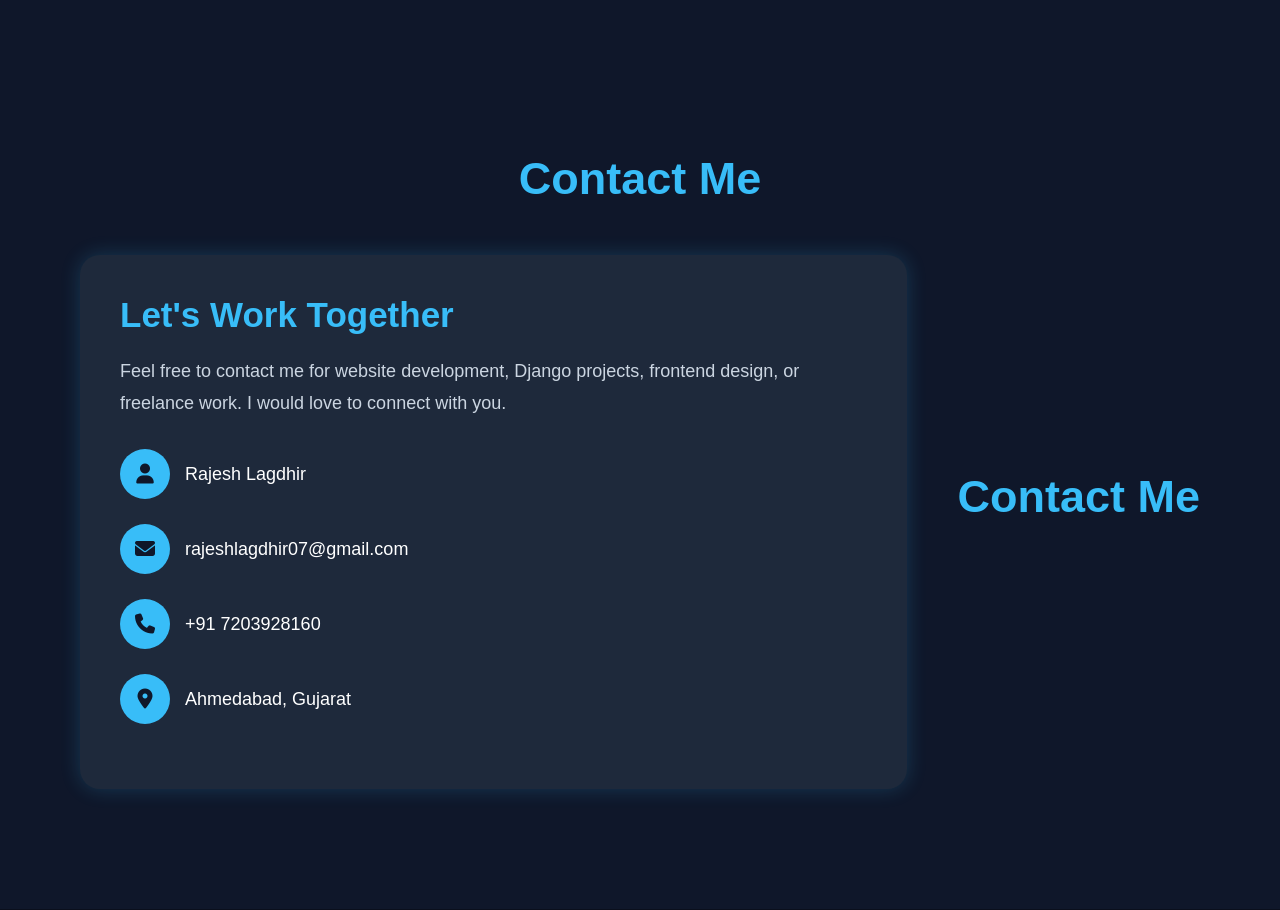
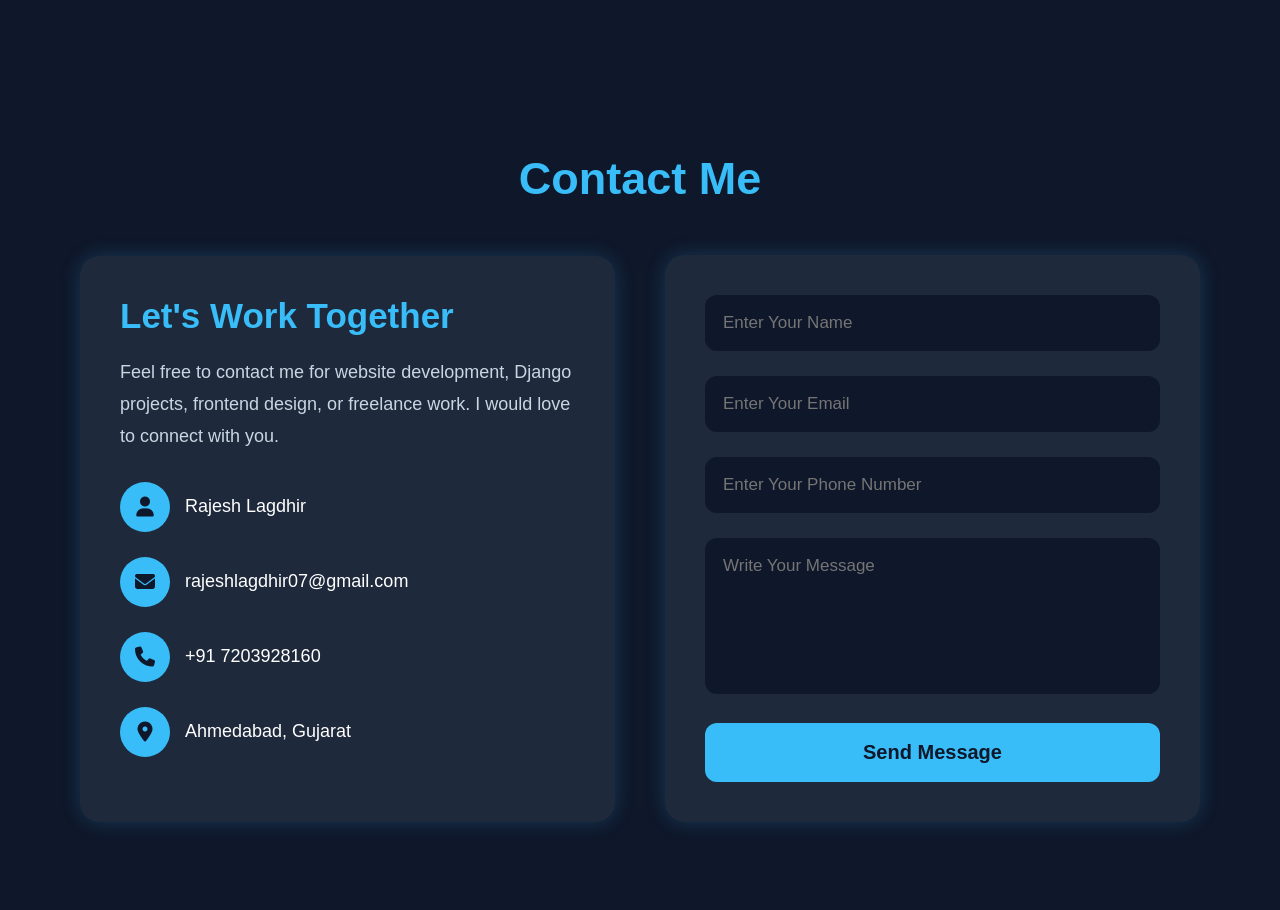
Before and after one commit to PythonWithRajesh/Rajesh-Persona, a Django app: page / in a window 1280 px wide. Shown: the part 4088-4998 px from the top of the page. Run offline with Django 5.2, Linux system fonts and the light colour scheme.

Commit message:
fixed contact form

```diff
--- a/main/templates/main/index.html
+++ b/main/templates/main/index.html
@@ -1,11 +1,4 @@
 <!DOCTYPE html>
-{% if success %}
-  <p style="color: lime; margin-bottom: 20px;">Message Sent Successfully!</p>
-{% endif %}
-
-{% if error %}
-  <p style="color: red; margin-bottom: 20px;">{{ error }}</p>
-{% endif %}
 {% load static %}
 <html lang="en">
   <head>
@@ -732,15 +725,26 @@
           </div>
         </div>
 
-        <h1 class="title">Contact Me</h1>
+        <form class="contact-form" method="post">
+          {% csrf_token %}
+          <div class="input-box">
+            <input type="text" name="name" placeholder="Enter Your Name" required />
+          </div>
 
-        {% if success %}
-          <p style="color: lime; margin-bottom: 20px;">Message Sent Successfully!</p>
-        {% endif %}
+          <div class="input-box">
+            <input type="email" name="email" placeholder="Enter Your Email" required />
+          </div>
 
-        {% if error %}
-          <p style="color: red; margin-bottom: 20px;">{{ error }}</p>
-        {% endif %}
+          <div class="input-box">
+            <input type="text" name="phone" placeholder="Enter Your Phone Number" required />
+          </div>
+
+          <div class="input-box">
+            <textarea rows="6" name="message" placeholder="Write Your Message"></textarea>
+          </div>
+
+          <button type="submit">Send Message</button>
+        </form>
       </div>
     </section>
 
```
